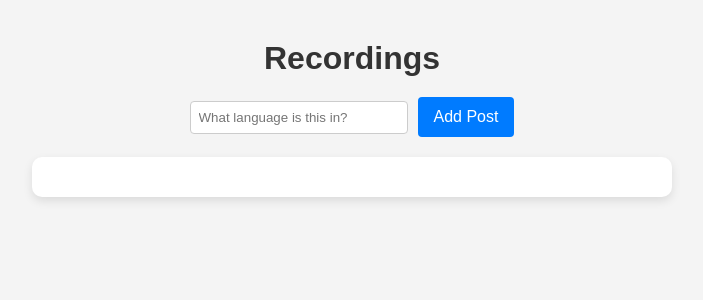
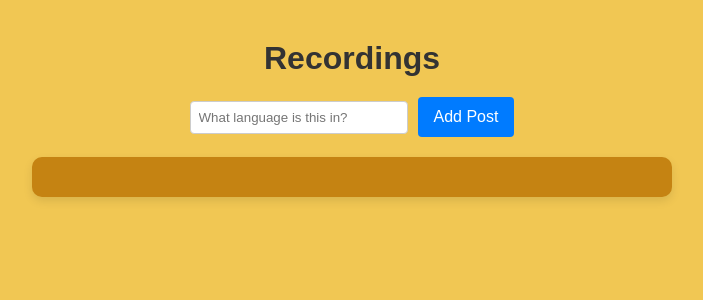
Before and after one commit to alexanderhu77/HOTH_Language_App, a React (Vite) app in the folder language-app/: page / in a window 1280 px wide. Shown: the top 300 px of the page, without its empty margins (288-991 px from the left). Built offline with nearby package versions, Linux system fonts and the light colour scheme.

Commit message:
Update App.css

```diff
--- a/language-app/src/App.css
+++ b/language-app/src/App.css
@@ -3,7 +3,7 @@
   text-align: center;
   font-family: Arial, sans-serif;
   padding: 20px;
-  background-color: #f4f4f4;
+  background-color: #f1c753;
   min-height: 100vh;
 }
 
@@ -22,7 +22,7 @@ h1 {
   max-width: 600px;
   margin: 0 auto;
   padding: 20px;
-  background: white;
+  background: rgb(197, 131, 18);
   border-radius: 10px;
   box-shadow: 0px 4px 10px rgba(0, 0, 0, 0.1);
 }
```
